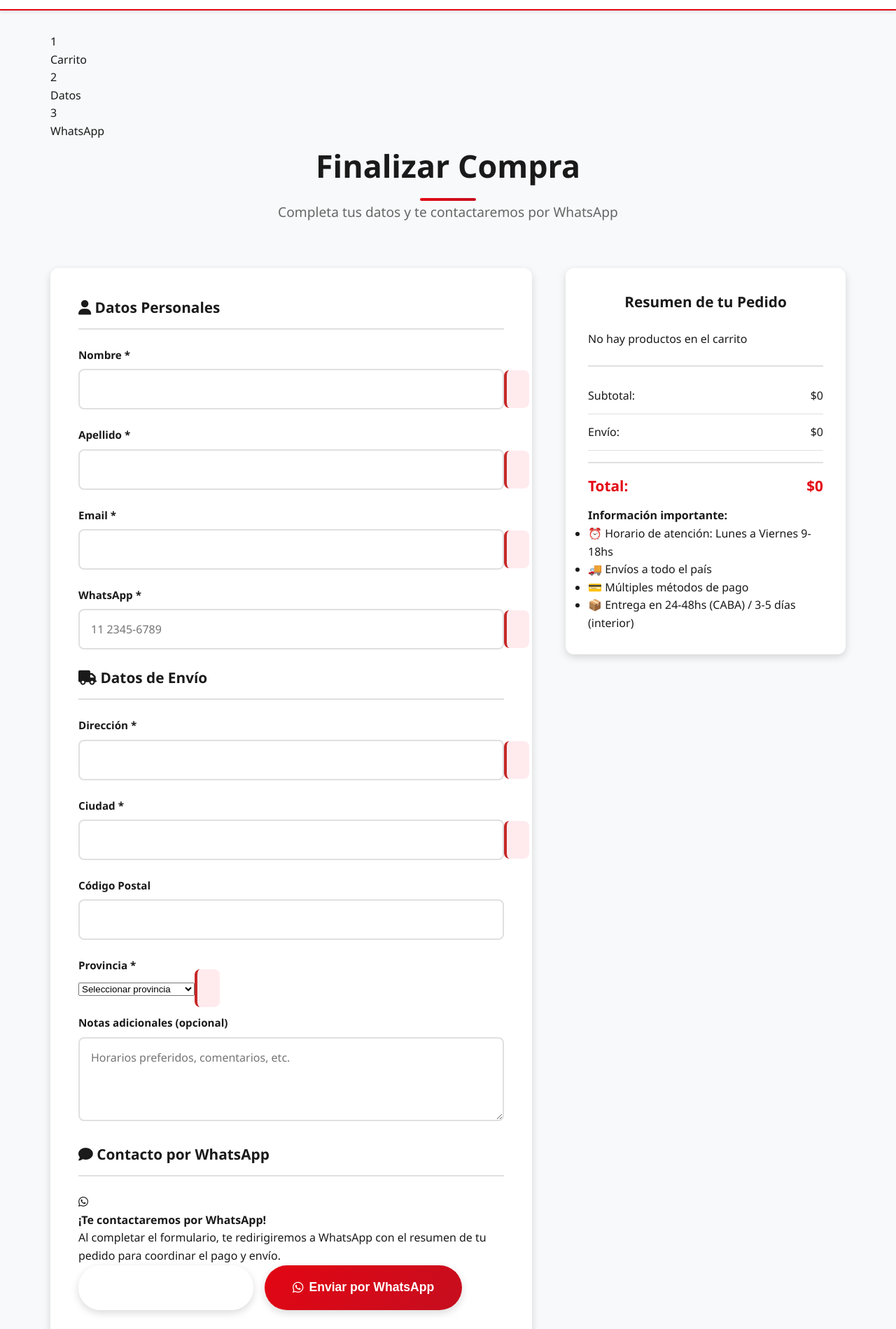
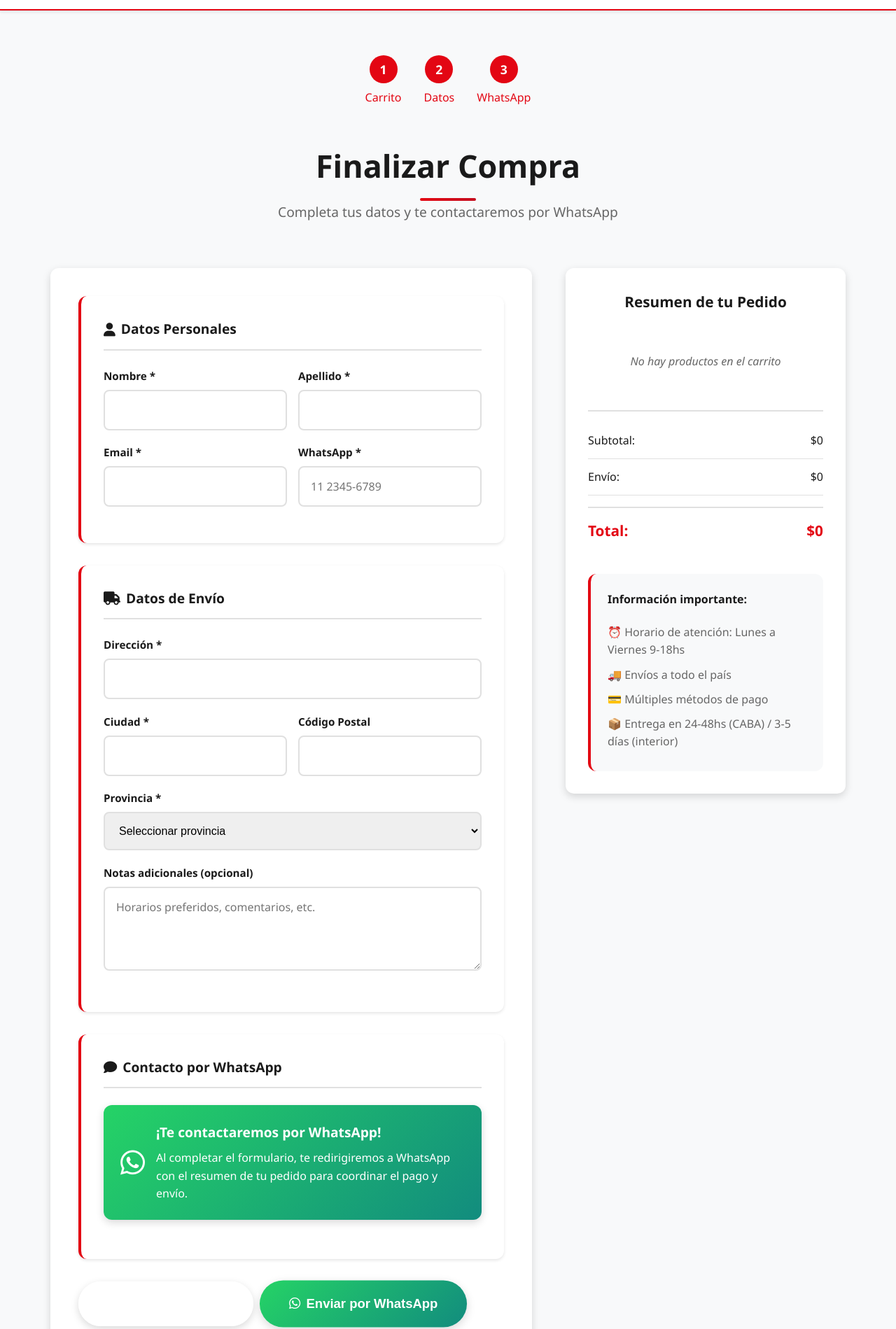
Before and after one commit to matiasluq-ux/Essen, a plain HTML site: page frontend/checkout.html in a window 1280 px wide. Shown: the part 65-1964 px from the top of the page at 70% size. Drawn offline with Linux system fonts and the light colour scheme; files whose address does not match are found by name.

Commit message:
Add files via upload

```diff
--- a/frontend/css/style.css
+++ b/frontend/css/style.css
@@ -1256,3 +1256,240 @@ footer {
         order: -1;
     }
 }
+
+/* ========== CHECKOUT WHATSAPP STYLES ========== */
+.checkout-progress {
+    display: flex;
+    justify-content: center;
+    margin: 2rem 0 3rem;
+    gap: 2rem;
+}
+
+.progress-step {
+    display: flex;
+    flex-direction: column;
+    align-items: center;
+    gap: 0.5rem;
+    color: var(--essen-gray);
+}
+
+.progress-step.active {
+    color: var(--essen-red);
+}
+
+.progress-step.active .step-number {
+    background: var(--essen-red);
+    color: var(--essen-light);
+}
+
+.step-number {
+    width: 40px;
+    height: 40px;
+    border-radius: 50%;
+    background: var(--essen-gray-light);
+    display: flex;
+    align-items: center;
+    justify-content: center;
+    font-weight: 600;
+    font-size: 1.1rem;
+}
+
+.checkout-form-content {
+    display: flex;
+    flex-direction: column;
+    gap: 2rem;
+}
+
+.form-section {
+    background: var(--essen-light);
+    padding: 2rem;
+    border-radius: var(--border-radius);
+    box-shadow: var(--shadow-sm);
+    border-left: 4px solid var(--essen-red);
+}
+
+.form-section h3 {
+    font-size: 1.2rem;
+    font-weight: 600;
+    margin-bottom: 1.5rem;
+    color: var(--essen-dark);
+    display: flex;
+    align-items: center;
+    gap: 0.5rem;
+}
+
+.form-row {
+    display: grid;
+    grid-template-columns: 1fr 1fr;
+    gap: 1rem;
+}
+
+.form-group {
+    margin-bottom: 1.2rem;
+}
+
+.form-group label {
+    display: block;
+    font-weight: 600;
+    margin-bottom: 0.5rem;
+    color: var(--essen-dark);
+}
+
+.form-group input,
+.form-group select,
+.form-group textarea {
+    width: 100%;
+    padding: 1rem;
+    border: 2px solid var(--essen-gray-light);
+    border-radius: var(--border-radius-sm);
+    font-size: 1rem;
+    transition: all 0.3s ease;
+}
+
+.form-group input:focus,
+.form-group select:focus,
+.form-group textarea:focus {
+    outline: none;
+    border-color: var(--essen-red);
+    box-shadow: 0 0 0 3px rgba(227, 6, 19, 0.1);
+}
+
+.form-group input.error,
+.form-group select.error {
+    border-color: #dc3545;
+}
+
+.error-message {
+    color: #dc3545;
+    font-size: 0.9rem;
+    margin-top: 0.3rem;
+    display: none;
+}
+
+/* WhatsApp Card */
+.whatsapp-info {
+    margin: 1.5rem 0;
+}
+
+.whatsapp-card {
+    display: flex;
+    align-items: center;
+    gap: 1rem;
+    padding: 1.5rem;
+    background: linear-gradient(135deg, #25D366, #128C7E);
+    color: white;
+    border-radius: var(--border-radius);
+    box-shadow: var(--shadow-md);
+}
+
+.whatsapp-card i {
+    font-size: 2.5rem;
+}
+
+.whatsapp-card h4 {
+    margin-bottom: 0.5rem;
+    font-size: 1.2rem;
+}
+
+/* Botón WhatsApp */
+.btn-whatsapp {
+    background: linear-gradient(135deg, #25D366, #128C7E);
+}
+
+.btn-whatsapp:hover {
+    background: linear-gradient(135deg, #128C7E, #25D366);
+}
+
+/* Order Summary Mejorado */
+.order-item {
+    display: flex;
+    justify-content: space-between;
+    align-items: center;
+    padding: 1rem 0;
+    border-bottom: 1px solid var(--essen-gray-light);
+}
+
+.item-info {
+    display: flex;
+    flex-direction: column;
+}
+
+.item-name {
+    font-weight: 600;
+    color: var(--essen-dark);
+}
+
+.item-quantity {
+    font-size: 0.9rem;
+    color: var(--essen-gray);
+}
+
+.item-price {
+    font-weight: 600;
+    color: var(--essen-red);
+}
+
+.order-notes {
+    margin-top: 2rem;
+    padding: 1.5rem;
+    background: var(--essen-light-bg);
+    border-radius: var(--border-radius);
+    border-left: 4px solid var(--essen-red);
+}
+
+.order-notes h4 {
+    margin-bottom: 1rem;
+    color: var(--essen-dark);
+}
+
+.order-notes ul {
+    list-style: none;
+    padding: 0;
+}
+
+.order-notes li {
+    padding: 0.3rem 0;
+    color: var(--essen-gray);
+}
+
+.empty-message {
+    text-align: center;
+    color: var(--essen-gray);
+    padding: 2rem;
+    font-style: italic;
+}
+
+/* Responsive */
+@media (max-width: 768px) {
+    .checkout-progress {
+        gap: 1rem;
+    }
+
+    .progress-step span {
+        font-size: 0.8rem;
+    }
+
+    .form-row {
+        grid-template-columns: 1fr;
+    }
+
+    .form-section {
+        padding: 1.5rem;
+    }
+
+    .whatsapp-card {
+        flex-direction: column;
+        text-align: center;
+    }
+}
+
+/* Animaciones */
+@keyframes pulse {
+    0% { transform: scale(1); }
+    50% { transform: scale(1.05); }
+    100% { transform: scale(1); }
+}
+
+.btn-whatsapp {
+    animation: pulse 2s infinite;
+}
```
